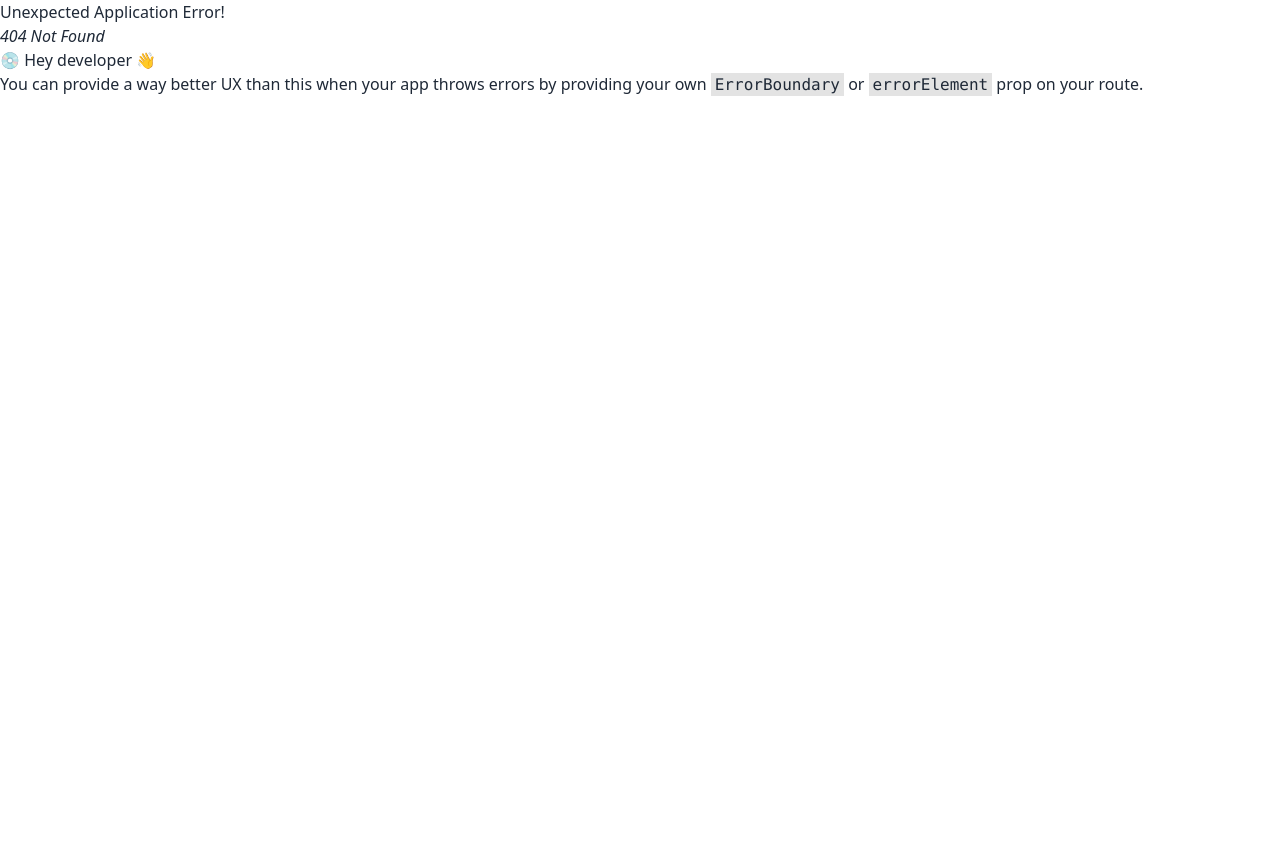
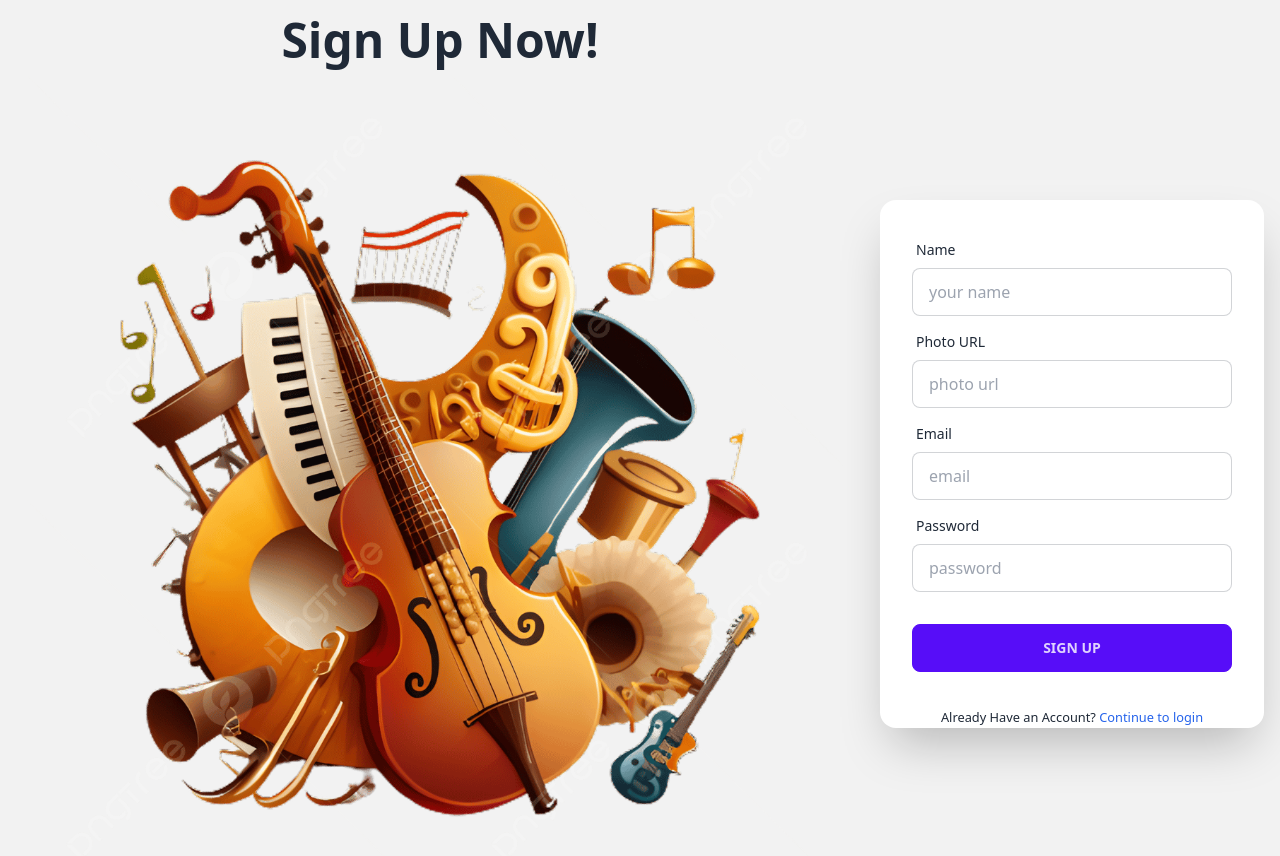
Before and after one commit to MahmudPreyom/summer-camp-client, a React (Vite) app: page /signup in a window 1280 px wide. Before the commit this address had no page. Shown: the top 856 px of the page. Before the commit the page ends 800 px from the top, so only its background shows below. Built offline with nearby package versions, Linux system fonts and the light colour scheme; no server answers.

Commit message:
sign up form add

```diff
--- a/src/Layout/Main.jsx
+++ b/src/Layout/Main.jsx
@@ -5,8 +5,7 @@
 
 const Main = () => {
     const location = useLocation();
-    console.log(location);
-    const noHeaderFooter = location.pathname.includes('login')
+    const noHeaderFooter = location.pathname.includes('login') || location.pathname.includes('signup')
     return (
         <div>
             {noHeaderFooter || <Navbar></Navbar>}
--- a/src/Routes/Routes.jsx
+++ b/src/Routes/Routes.jsx
@@ -4,6 +4,7 @@
 import Main from "../Layout/Main";
 import Home from "../pages/Home/Home/Home";
 import Login from "../pages/Login/Login";
+import SignUp from "../pages/SignUp/SignUp";
 
  export const router = createBrowserRouter([
     {
@@ -17,6 +18,10 @@
         {
             path: 'login',
             element: <Login></Login>
+        },
+        {
+            path: 'signup',
+            element: <SignUp></SignUp>
         }
       ]
     },
--- a/src/main.jsx
+++ b/src/main.jsx
@@ -5,12 +5,15 @@
   RouterProvider
 } from "react-router-dom";
 import './index.css'
+import AuthProvider from './providers/AuthProvider';
 import { router } from './Routes/Routes';
 
 ReactDOM.createRoot(document.getElementById('root')).render(
   <React.StrictMode>
-    <div className='max-w-screen-xl mx-auto'>
-      <RouterProvider router={router} />
-    </div>
+    <AuthProvider>
+      <div className='max-w-screen-xl mx-auto'>
+        <RouterProvider router={router} />
+      </div>
+    </AuthProvider>
   </React.StrictMode>,
 )
--- a/src/pages/Login/Login.jsx
+++ b/src/pages/Login/Login.jsx
@@ -1,8 +1,12 @@
-import React from "react";
+import React, { useContext } from "react";
 import img from "../../assets/icon.png"
+import { AuthContext } from "../../providers/AuthProvider";
+import { Link } from "react-router-dom";
 
 
 const Login = () => {
+
+    const {signIn} = useContext(AuthContext);
 
     const handleLogin = event => {
         event.preventDefault();
@@ -10,6 +14,11 @@
         const email = form.email.value;
         const password = form.password.value;
         console.log(email,password);
+        signIn(email,password)
+        .then(result => {
+            const user = result.user;
+            console.log(user);
+        })
     }
 
     return (
@@ -17,7 +26,7 @@
         <div className="hero min-h-screen bg-base-200">
             <div className="hero-content flex-col lg:flex-row-reverse">
                 <div className="text-center md:w-1/2 lg:text-left">
-                    <h1 className="text-5xl font-bold">Login now!</h1>
+                    <h1 className="text-5xl font-bold text-center">Login now!</h1>
                     {/* <p className="py-6">Provident cupiditate voluptatem et in. Quaerat fugiat ut assumenda excepturi exercitationem quasi. In deleniti eaque aut repudiandae et a id nisi.</p> */}
                     <img src={img} alt="" />
                 </div>
@@ -27,21 +36,19 @@
                             <label className="label">
                                 <span className="label-text">Email</span>
                             </label>
-                            <input type="email" name="email" placeholder="email" className="input input-bordered" />
+                            <input type="email" name="email" placeholder="email" className="input input-bordered" required />
                         </div>
                         <div className="form-control">
                             <label className="label">
                                 <span className="label-text">Password</span>
                             </label>
-                            <input type="password" name="password" placeholder="password" className="input input-bordered" />
-                            <label className="label">
-                                <a href="#" className="label-text-alt link link-hover">Forgot password?</a>
-                            </label>
+                            <input type="password" name="password" placeholder="password" className="input input-bordered" required />
                         </div>
                         <div className="form-control mt-6">
                             <input className="btn btn-primary" type="submit" value="Login" />
                         </div>
                     </form>
+                    <p className="text-center"><small>New Here? <Link className="text-blue-600" to="/signup"> Create an Account</Link> </small></p>
                 </div>
             </div>
         </div>
--- /dev/null
+++ b/src/pages/SignUp/SignUp.jsx
@@ -0,0 +1,51 @@
+import React from "react";
+import img from "../../assets/icon.png"
+import { Link } from "react-router-dom";
+
+const SignUp = () => {
+    return (
+        <div className="hero min-h-screen bg-base-200">
+            <div className="hero-content flex-col lg:flex-row">
+                <div className="text-center lg:text-left">
+                    <h1 className="text-5xl font-bold text-center">Sign Up Now!</h1>
+                    {/* <p className="py-6">Provident cupiditate voluptatem et in. Quaerat fugiat ut assumenda excepturi exercitationem quasi. In deleniti eaque aut repudiandae et a id nisi.</p> */}
+                    <img src={img} alt="" />
+                </div>
+                <div className="card flex-shrink-0 w-full max-w-sm shadow-2xl bg-base-100">
+                    <form className="card-body">
+                        <div className="form-control">
+                            <label className="label">
+                                <span className="label-text">Name</span>
+                            </label>
+                            <input type="text" name="name" placeholder="your name" className="input input-bordered" required />
+                        </div>
+                        <div className="form-control">
+                            <label className="label">
+                                <span className="label-text">Photo URL</span>
+                            </label>
+                            <input type="text" name="photo" placeholder="photo url" className="input input-bordered" required />
+                        </div>
+                        <div className="form-control">
+                            <label className="label">
+                                <span className="label-text">Email</span>
+                            </label>
+                            <input type="email" name="email" placeholder="email" className="input input-bordered" required />
+                        </div>
+                        <div className="form-control">
+                            <label className="label">
+                                <span className="label-text">Password</span>
+                            </label>
+                            <input type="password" name="password" placeholder="password" className="input input-bordered" required />
+                        </div>
+                        <div className="form-control mt-6">
+                            <input className="btn btn-primary" type="submit" value="Sign Up" />
+                        </div>
+                    </form>
+                    <p className="text-center"><small>Already Have an Account? <Link className="text-blue-600" to="/login"> Continue to login</Link> </small></p>
+                </div>
+            </div>
+        </div>
+    );
+};
+
+export default SignUp;
--- /dev/null
+++ b/src/providers/AuthProvider.jsx
@@ -0,0 +1,54 @@
+import React, { createContext, useEffect, useState } from "react";
+import { createUserWithEmailAndPassword, getAuth, onAuthStateChanged, signInWithEmailAndPassword, signOut } from "firebase/auth"
+import { app } from "../firebase/firebase.config";
+
+export const AuthContext = createContext(null);
+
+const auth = getAuth(app);
+
+const AuthProvider = ({ children }) => {
+    const [user, setUser] = useState(null);
+    const [loading, setLoading] = useState(true);
+
+    const createUser = (email, password) => {
+        setLoading(true);
+        return createUserWithEmailAndPassword(auth,email,password)
+    }
+
+    const signIn = (email, password) => {
+        setLoading(true);
+        return signInWithEmailAndPassword(auth, email, password)
+    }
+
+    const logOut = () => {
+        setLoading(true);
+        return signOut(auth)
+    }
+
+    useEffect(() => {
+        const unsubscribe = onAuthStateChanged(auth, currentUser => {
+            setUser(currentUser);
+            console.log('c', currentUser);
+            setLoading(false);
+        })
+        return () => {
+            return unsubscribe;
+        }
+    }, [])
+
+    const authInfo = {
+        user,
+        loading,
+        createUser,
+        signIn,
+        logOut
+    }
+
+    return (
+        <AuthContext.Provider value={authInfo}>
+            {children}
+        </AuthContext.Provider>
+    );
+};
+
+export default AuthProvider;
```
